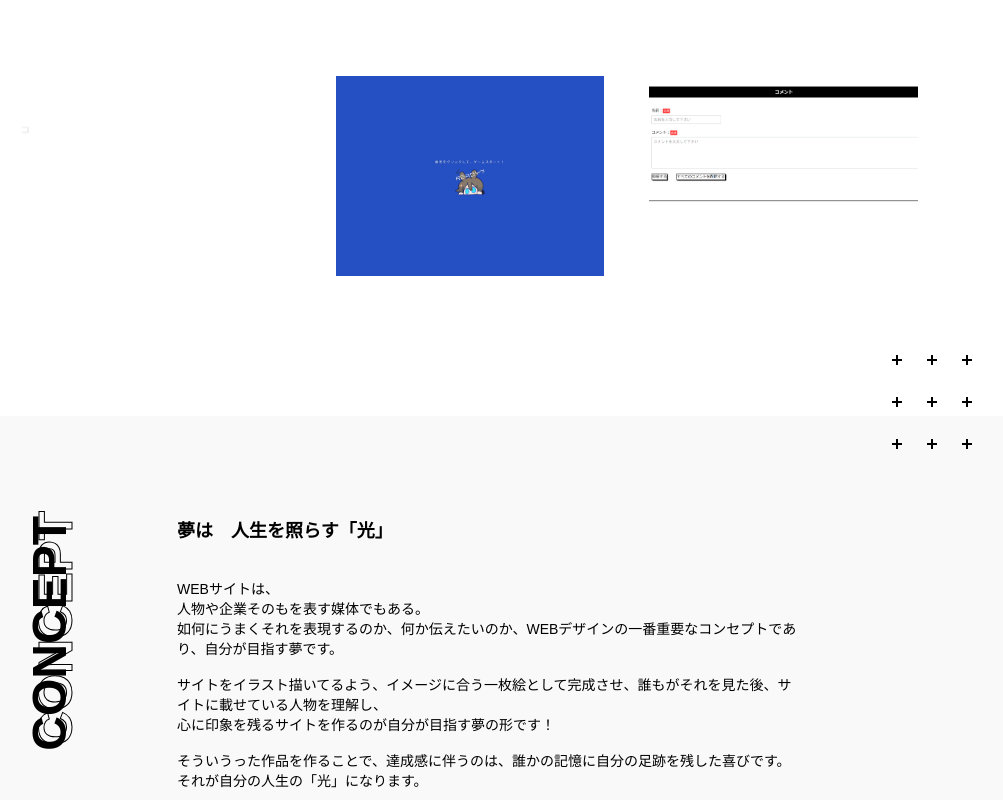
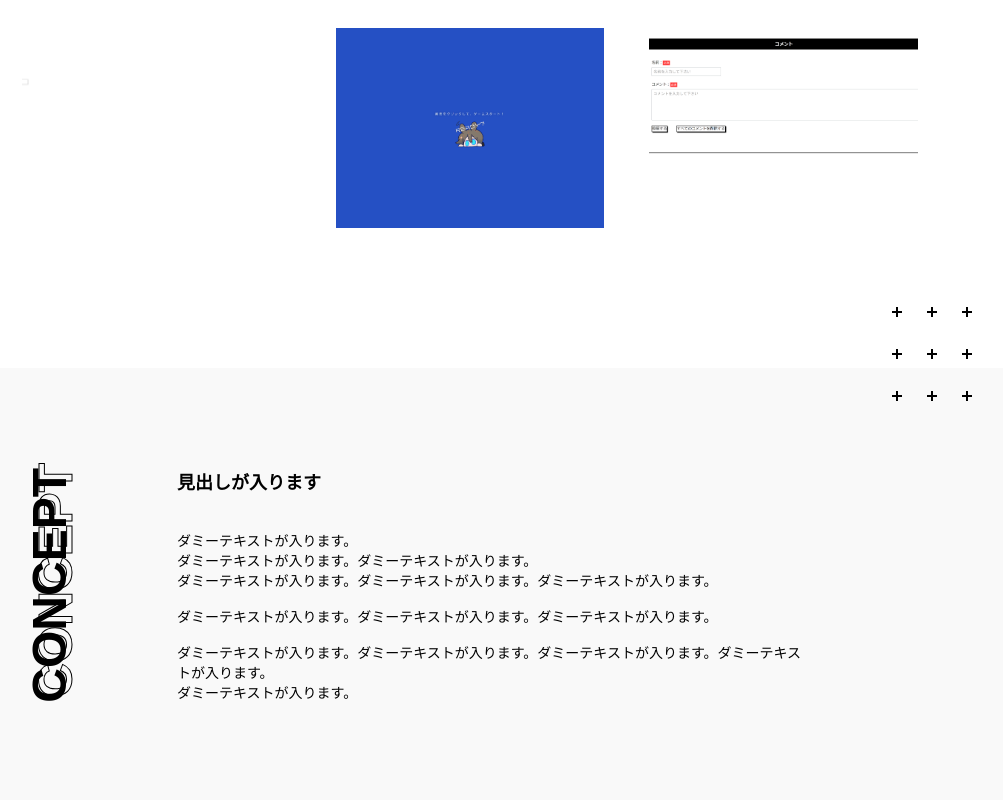
Before and after one commit to HoKaHei001/old-portfolio, a plain HTML site: page index.html in a window 1280 px wide. Shown: the part 2000-2800 px from the top of the page, without its empty margins (170-1173 px from the left). Drawn offline with Linux system fonts and the light colour scheme; files whose address does not match are found by name.

Commit message:
Update index.html

```diff
--- a/index.html
+++ b/index.html
@@ -67,15 +67,12 @@
         </div>
         <div id="text">
           <h1>ウエブデザイナー　ホ　カヘイ</h1>
-          <p>香港出身で、夢を追いかけるために日本に来ました。<br>
+          <p>ダミーテキストが入ります。ダミーテキストが入ります。<br>
+            <br>
 
-            あるきっかけでWEB業界の道に歩むこととなり、デザインだけではなく、コーデイングまで幅広く対応できます！
-            <br>
-            <br>
-            一つ一つのサイトを、イラスト制作で身につけた知識や感覚をWEB制作にも活かして、サイトをイラストのように描いて、 <br>
-            誰もが見ても心に留めるサイトを作るのが自分が目指す目標です！
+            ダミーテキストが入ります。ダミーテキストが入ります。ダミーテキストが入ります。ダミーテキストが入ります。<br>
           </p>
-          <span>CONTACT：</span><a href="hokahei.wk@gmail.com">hokahei.wk@gmail.com</a>
+          <span>CONTACT：</span><a href="test@gmail.com">test@gmail.com</a>
         </div>
       </div>
 
@@ -771,28 +768,27 @@
       </div>
 
       <div id="concent_content">
-        <h1>夢は　人生を照らす<span>「光」</sapn>
+        <h1>見出しが入ります
         </h1>
         <p>
 
         </p>
         <br>
         <p>
-          WEBサイトは、
+          ダミーテキストが入ります。
           <br>
-          人物や企業そのもを表す媒体でもある。
+          ダミーテキストが入ります。ダミーテキストが入ります。
           <br>
-          如何にうまくそれを表現するのか、何か伝えたいのか、WEBデザインの一番重要なコンセプトであり、自分が目指す夢です。
+          ダミーテキストが入ります。ダミーテキストが入ります。ダミーテキストが入ります。
           <br>
           <br>
-          サイトをイラスト描いてるよう、イメージに合う一枚絵として完成させ、誰もがそれを見た後、サイトに載せている人物を理解し、<br>
-          心に印象を残るサイトを作るのが自分が目指す夢の形です！
+          ダミーテキストが入ります。ダミーテキストが入ります。ダミーテキストが入ります。
           <br>
           <br>
 
-          そういうった作品を作ることで、達成感に伴うのは、誰かの記憶に自分の足跡を残した喜びです。
+          ダミーテキストが入ります。ダミーテキストが入ります。ダミーテキストが入ります。ダミーテキストが入ります。
           <br>
-          それが自分の人生の「光」になります。
+          ダミーテキストが入ります。
         </p>
       </div>
     </div>
```
